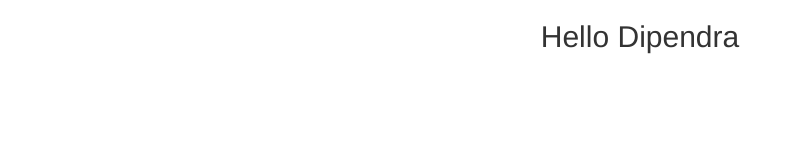
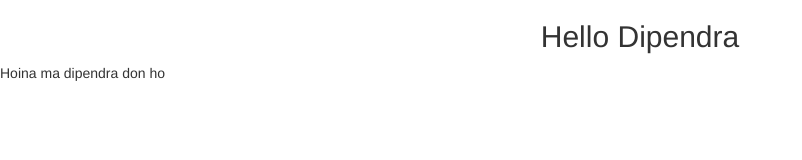
Before and after one commit to deependrap/Practice, a plain HTML site: page index.html in a window 1280 px wide. Shown: the whole page, without its empty margins (0-802 px from the left). Drawn offline with nearby package versions, Linux system fonts and the light colour scheme.

Commit message:
Add dipen don

```diff
--- a/index.html
+++ b/index.html
@@ -19,7 +19,7 @@
     </head>
     <body>
         <h2 class="text-center">Hello Dipendra</h2>
-
+        Hoina ma dipendra don ho
         <!-- jQuery -->
         <script src="https://ajax.googleapis.com/ajax/libs/jquery/1.12.4/jquery.min.js"></script>
         <!-- Bootstrap JavaScript -->
```
